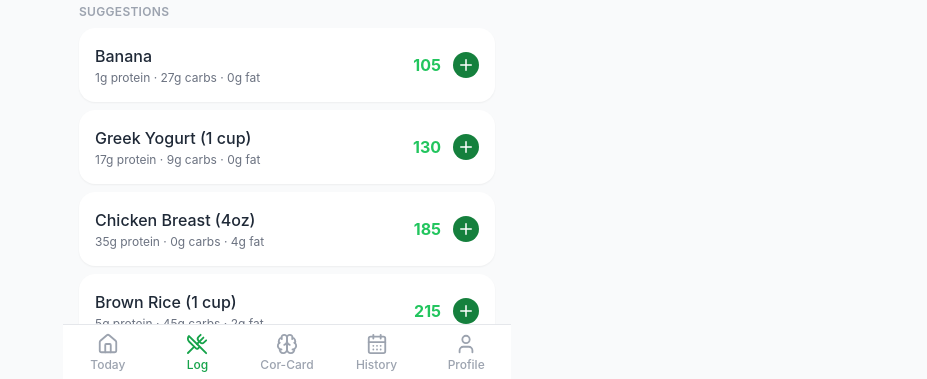
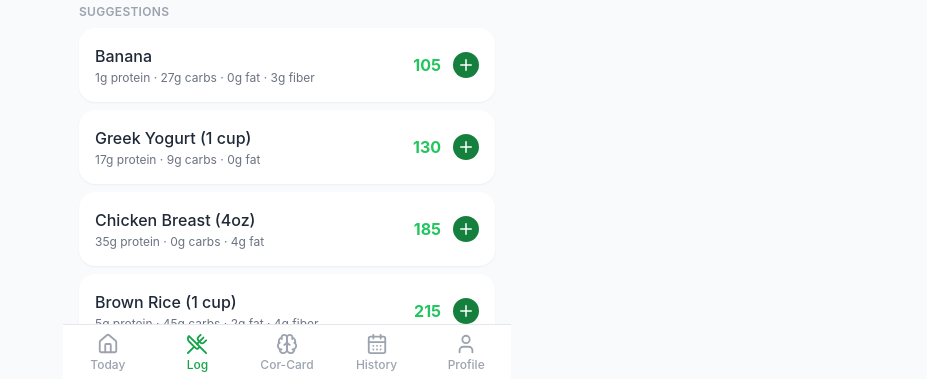
Before and after one commit to lukealley/food-planner, a React (Vite) app: page /log in a window 1280 px wide. Both pictures are taken after typing "Sample" into the empty fields and a click on the button "Search". Shown: the part 419-798 px from the top of the page, without its empty margins (353-1280 px from the left). Built offline with nearby package versions, Linux system fonts and the light colour scheme.

Commit message:
Add fiber tracking to all food logging methods

```diff
--- a/src/pages/LogMeal.jsx
+++ b/src/pages/LogMeal.jsx
@@ -12,12 +12,12 @@ const todayStr = todayMT
 const nowTime  = () => new Date().toLocaleTimeString('en-US', { hour: 'numeric', minute: '2-digit' })
 
 const STARTER_FOODS = [
-  { name: 'Banana', calories: 105, protein: 1, carbs: 27, fat: 0 },
-  { name: 'Greek Yogurt (1 cup)', calories: 130, protein: 17, carbs: 9, fat: 0 },
-  { name: 'Chicken Breast (4oz)', calories: 185, protein: 35, carbs: 0, fat: 4 },
-  { name: 'Brown Rice (1 cup)', calories: 215, protein: 5, carbs: 45, fat: 2 },
-  { name: 'Eggs (2 large)', calories: 143, protein: 13, carbs: 1, fat: 10 },
-  { name: 'Almonds (1oz)', calories: 164, protein: 6, carbs: 6, fat: 14 },
+  { name: 'Banana', calories: 105, protein: 1, carbs: 27, fat: 0, fiber: 3 },
+  { name: 'Greek Yogurt (1 cup)', calories: 130, protein: 17, carbs: 9, fat: 0, fiber: 0 },
+  { name: 'Chicken Breast (4oz)', calories: 185, protein: 35, carbs: 0, fat: 4, fiber: 0 },
+  { name: 'Brown Rice (1 cup)', calories: 215, protein: 5, carbs: 45, fat: 2, fiber: 4 },
+  { name: 'Eggs (2 large)', calories: 143, protein: 13, carbs: 1, fat: 10, fiber: 0 },
+  { name: 'Almonds (1oz)', calories: 164, protein: 6, carbs: 6, fat: 14, fiber: 3 },
 ]
 
 // Scans the entire food log and returns foods sorted by use frequency (most used first).
@@ -103,6 +103,7 @@ export default function LogMeal() {
           protein:  Math.round(p.nutriments.proteins_100g || 0),
           carbs:    Math.round(p.nutriments.carbohydrates_100g || 0),
           fat:      Math.round(p.nutriments.fat_100g || 0),
+          fiber:    Math.round(p.nutriments.fiber_100g || 0),
         }))
       setResults(items.length ? items : QUICK_FOODS.filter(f => f.name.toLowerCase().includes(q.toLowerCase())))
     } catch {
@@ -125,6 +126,7 @@ export default function LogMeal() {
           protein:  Math.round(p.nutriments?.proteins_serving || p.nutriments?.proteins_100g || 0),
           carbs:    Math.round(p.nutriments?.carbohydrates_serving || p.nutriments?.carbohydrates_100g || 0),
           fat:      Math.round(p.nutriments?.fat_serving || p.nutriments?.fat_100g || 0),
+          fiber:    Math.round(p.nutriments?.fiber_serving || p.nutriments?.fiber_100g || 0),
         })
       } else {
         alert('Product not found. Try searching by name.')
@@ -144,7 +146,7 @@ export default function LogMeal() {
         max_tokens: 300,
         messages: [{ role: 'user', content: [
           { type: 'image', source: { type: 'base64', media_type: file.type, data: base64.split(',')[1] } },
-          { type: 'text', text: 'Estimate the calories and macros for this meal. Reply with ONLY valid JSON: {"name":"...","calories":0,"protein":0,"carbs":0,"fat":0,"notes":"..."}' }
+          { type: 'text', text: 'Estimate the calories and macros for this meal. Reply with ONLY valid JSON: {"name":"...","calories":0,"protein":0,"carbs":0,"fat":0,"fiber":0,"notes":"..."}' }
         ]}]
       })
       const text = data.content?.[0]?.text || ''
@@ -215,7 +217,7 @@ What they ate:
 Reply with ONLY valid JSON in exactly this format — no extra text:
 {
   "items": [
-    { "name": "Food name with portion", "calories": 0, "protein": 0, "carbs": 0, "fat": 0 }
+    { "name": "Food name with portion", "calories": 0, "protein": 0, "carbs": 0, "fat": 0, "fiber": 0 }
   ],
   "notes": "One sentence of context or caveats if needed"
 }`,
@@ -470,6 +472,7 @@ Reply with ONLY valid JSON in exactly this format — no extra text:
                         <p className="text-sm font-medium text-gray-800 truncate">{item.name}</p>
                         <p className="text-xs text-gray-400">
                           {item.protein}g protein · {item.carbs}g carbs · {item.fat}g fat
+                          {item.fiber > 0 ? ` · ${item.fiber}g fiber` : ''}
                         </p>
                       </div>
                       <span className="font-bold text-sm shrink-0" style={{ color: t.accent }}>
@@ -772,7 +775,10 @@ function FoodCard({ food, onLog, t, count }) {
           )}
         </div>
         {food.brand && <p className="text-xs text-gray-400">{food.brand}</p>}
-        <p className="text-xs text-gray-500 mt-0.5">{food.protein}g protein · {food.carbs}g carbs · {food.fat}g fat</p>
+        <p className="text-xs text-gray-500 mt-0.5">
+          {food.protein}g protein · {food.carbs}g carbs · {food.fat}g fat
+          {food.fiber > 0 ? ` · ${food.fiber}g fiber` : ''}
+        </p>
       </div>
       <div className="flex items-center gap-3 shrink-0">
         <span className="font-bold" style={{ color: t.accent }}>{food.calories}</span>
```
